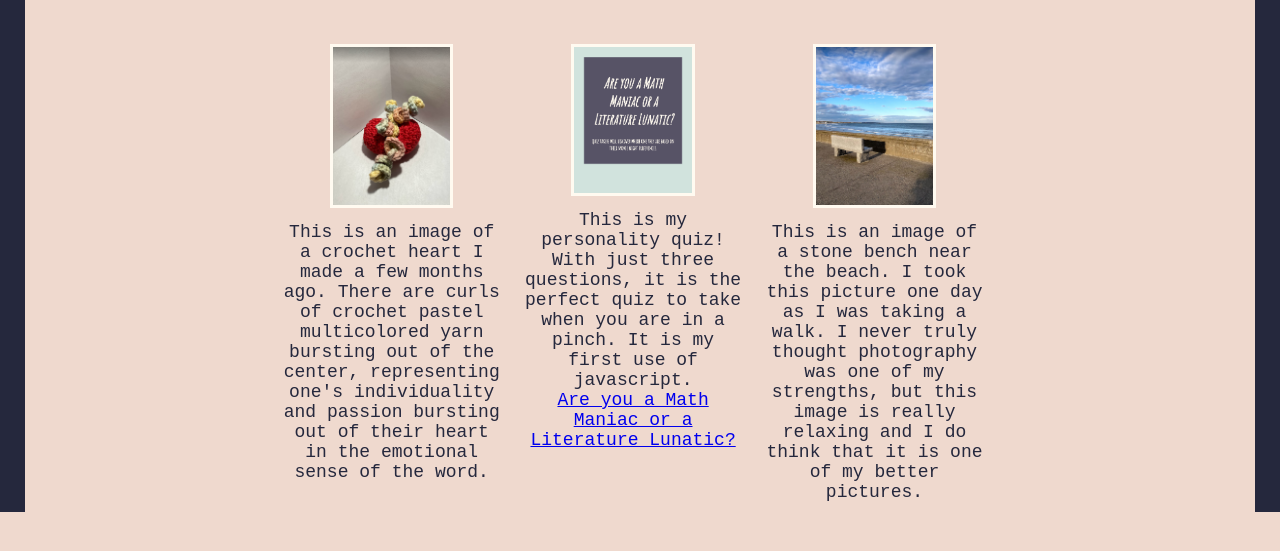
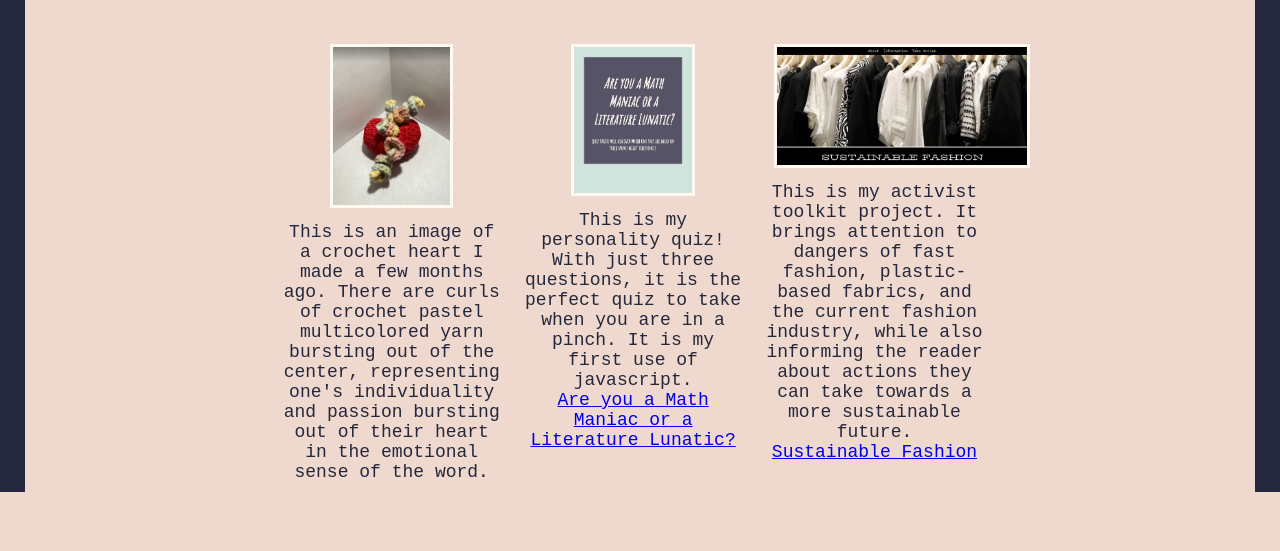
Before and after one commit to fifidi/personal-website, a plain HTML site: page portfolio.html in a window 1280 px wide. Shown: the part 129-680 px from the top of the page. Drawn offline with Linux system fonts and the light colour scheme.

Commit message:
Switched out bench image for link to Sustainable Fashion Activist Toolkit.

```diff
--- a/portfolio.html
+++ b/portfolio.html
@@ -42,8 +42,9 @@
          <p><a href=https://sofias-personality-quiz.fifidi.repl.co/> Are you a Math Maniac or a Literature Lunatic?</a></p>
         </div>
         <div class="column">
-    <img class="portfolio" src="assets/beach bench.png"alt="Bench looking out over the ocean. The bench is in the center of the image, and in front of the bench is a wall. Past the wall is the ocean. The upper quadrant of the image is the sky, which is peppered with clouds.">
-      <p> This is an image of a stone bench near the beach. I took this picture one day as I was taking a walk. I never truly thought photography was one of my strengths, but this image is really relaxing and I do think that it is one of my better pictures. </p>
+    <img class="portfolio" id="sustainable" src="assets/sustainable fashion.png"alt="Screenshot of a webpage. At the top of the page there is a navigation bar with About, Information, and Take Action. Below, there is an image of black and white colored clothing on hangers. Under that is the header Sustainable Fashion.">
+      <p> This is my activist toolkit project. It brings attention to dangers of fast fashion, plastic-based fabrics, and the current fashion industry, while also informing the reader about actions they can take towards a more sustainable future.</p>
+          <p><a href="https://activist-toolkit-sustainable-fashion.fifidi.repl.co/index.html">Sustainable Fashion</a></p>
           </div>
       </div>
     </main>
--- a/style.css
+++ b/style.css
@@ -68,6 +68,7 @@ img{
   margin: 10px;
 }
 
+/*void*/
 .portfolio{
   max height: 33.33%;
   max width: 33.33%;
@@ -75,6 +76,11 @@ img{
 
 #profile{
   float: left;
+}
+
+#sustainable{
+  max height: 250px;
+  max-width:250px;
 }
 /* STYLE NAV BAR */
 nav{
```
Also changed, not shown: assets/sustainable fashion.png (added).
